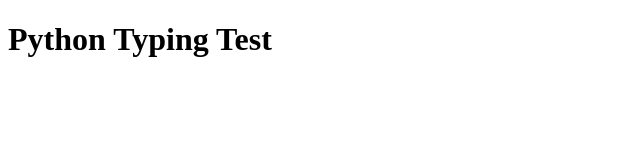
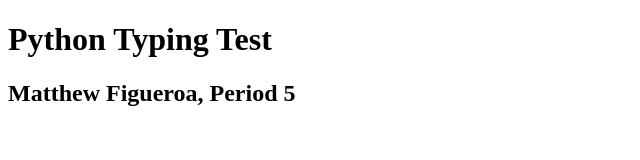
Before and after one commit to MatthewFig/web, a plain HTML site: page final.html in a window 1280 px wide. Shown: the whole page, without its empty margins (0-640 px from the left). Drawn offline with Linux system fonts and the light colour scheme.

Commit message:
Update final.html

```diff
--- a/final.html
+++ b/final.html
@@ -8,6 +8,8 @@
 
    <body>
      <h1>Python Typing Test</h1>
+
+     <h2>Matthew Figueroa, Period 5</h2>
   </body>
 
 <html>
```
